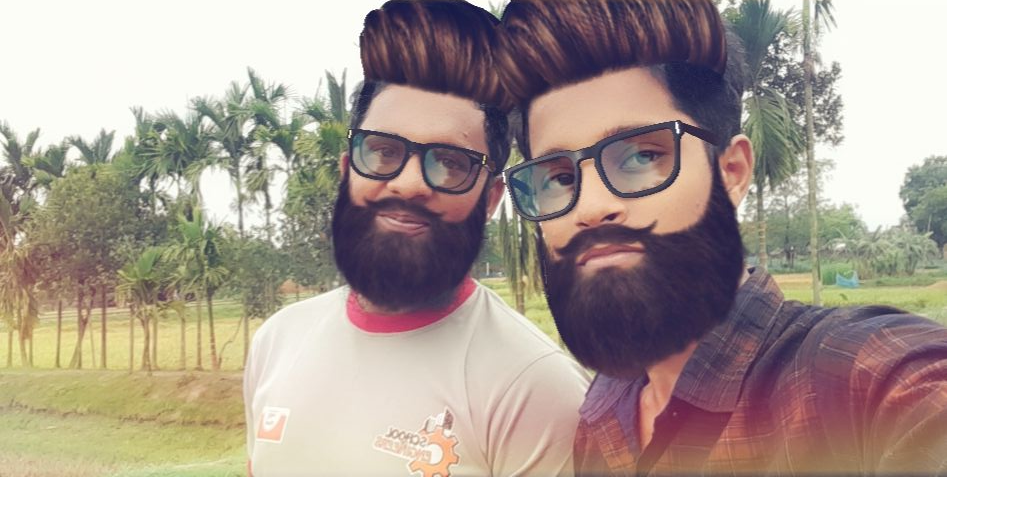
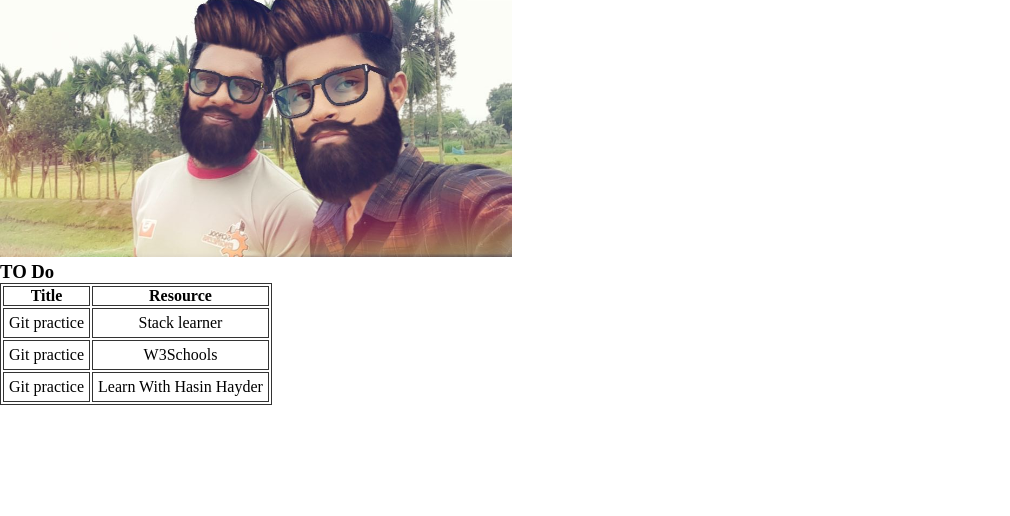
Before and after one commit to Shohanojjaman/Git_practice, a plain HTML site: page index.html in a window 1280 px wide. Shown: the part 58-574 px from the top of the page, without its empty margins (0-1010 px from the left). Drawn offline with Linux system fonts and the light colour scheme.

Commit message:
add a table and style it.
add a table sracture on index.html and the table style by style.css

```diff
--- a/index.html
+++ b/index.html
@@ -11,5 +11,26 @@
     <h1>Hello World!</h1>
     <p>This is a file where I am practice Git. </p>
     <img src="img/Snapchat-2027736938.jpg" alt="">
+    <div class="table">
+        <h3>TO Do</h3>
+        <table>
+            <tr>
+                <th>Title</th>
+                <th>Resource</th>
+            </tr>
+            <tr>
+                <td>Git practice</td>
+                <td>Stack learner</td>
+            </tr>
+            <tr>
+                <td>Git practice</td>
+                <td>W3Schools</td>
+            </tr>
+            <tr>
+                <td>Git practice</td>
+                <td>Learn With Hasin Hayder</td>
+            </tr>
+        </table>
+    </div>
 </body>
 </html>
--- a/style.css
+++ b/style.css
@@ -10,3 +10,17 @@ h1{
 p{
     text-align: center;
 }
+img{
+    width: 40%;
+}
+table{
+    border: 1px solid #333;
+}
+table td{
+    border: 1px solid #333;
+    padding: 5px;
+    text-align: center;
+}
+table th{
+    border: 1px solid #333;
+}
```
